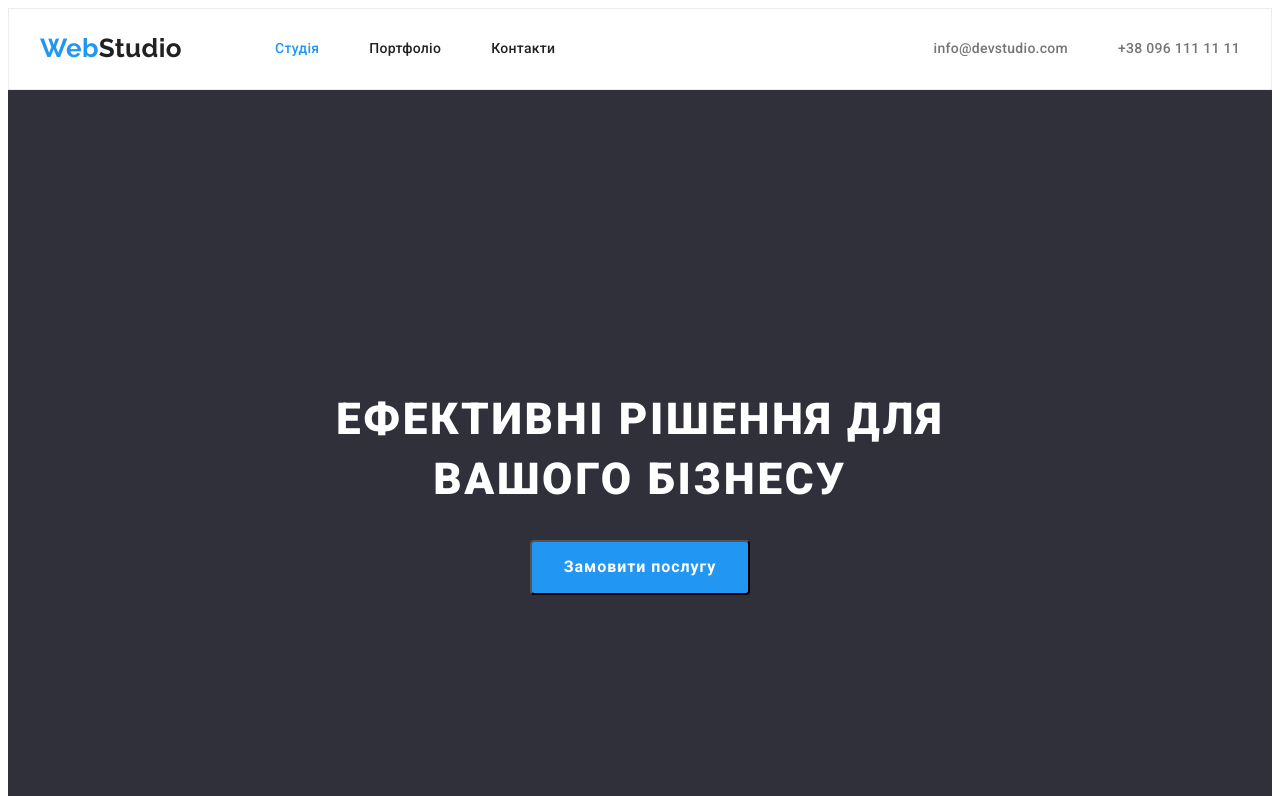
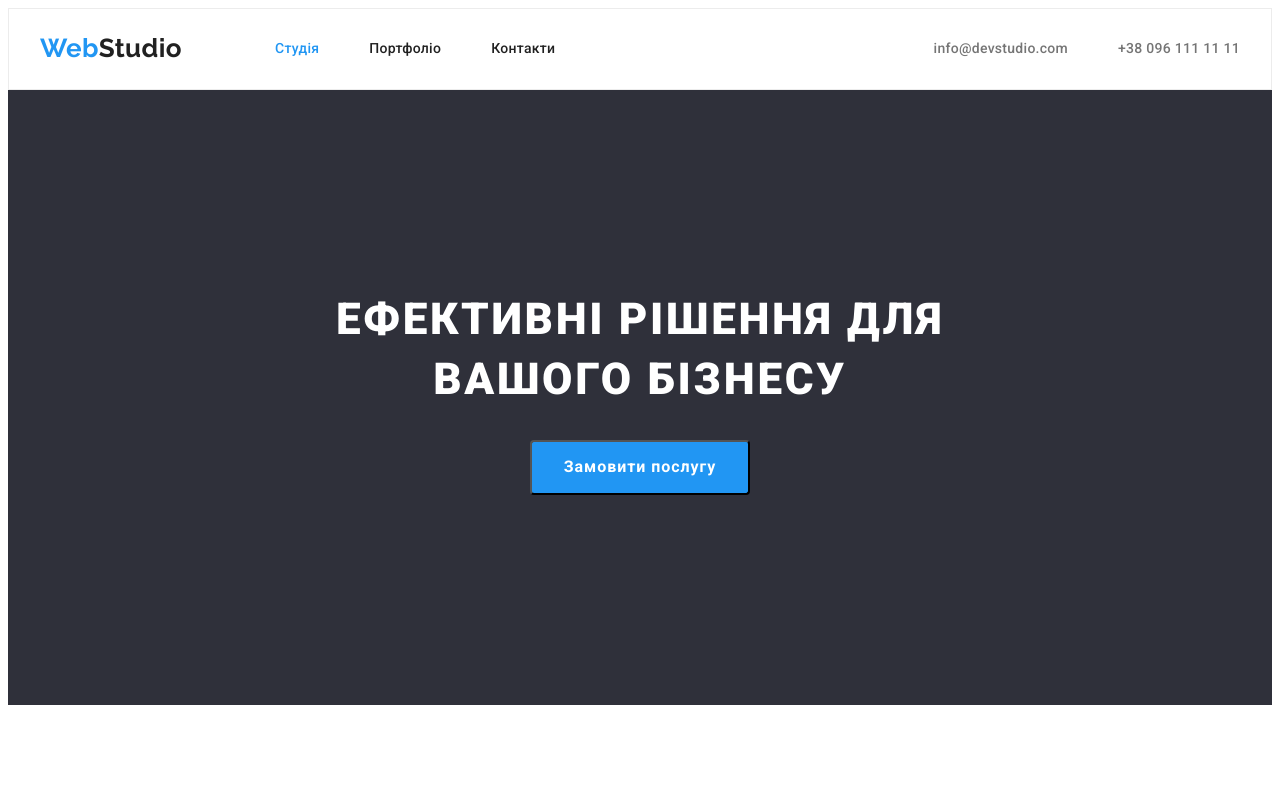
Before and after one commit to boben195/goit-markup-hw-03, a plain HTML site: page index.html in a window 1280 px wide. Shown: the top 796 px of the page. Drawn offline with Linux system fonts and the light colour scheme.

Commit message:
add hero padding

```diff
--- a/CSS/styles.css
+++ b/CSS/styles.css
@@ -130,8 +130,8 @@ section {
 /*HEADER*/
 /* СЕКЦІЯ ГЕРОЙЙЙЙЙЙ */
 .hero {
-  padding-top: 300px;
-  padding-bottom: 300px;
+  padding-top: 200px;
+  padding-bottom: 210px;
   background-color: #2f303a;
 }
 .div-hero {
```
